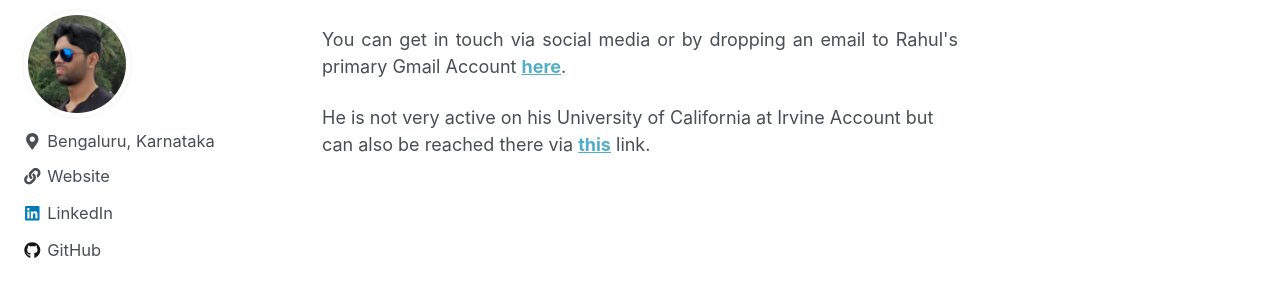
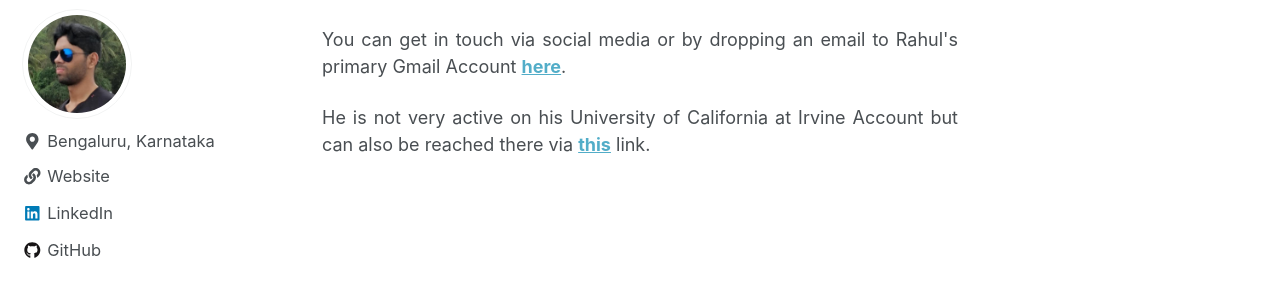
Before and after one commit to gopalrahulrg/gopalrahulrg.github.io, a Jekyll site: the page built from _pages/contact.html, in a window 1280 px wide. Shown: the part 135-435 px from the top of the page. Built offline with Jekyll 4.4.1, drawn with Linux system fonts in a browser that asks for light colours; nearby versions of some CDN libraries.

Commit message:
Update contact.html

```diff
--- a/_pages/contact.html
+++ b/_pages/contact.html
@@ -6,4 +6,4 @@ header:
 
 <font size="4"><p style='text-align: justify;'>You can get in touch via social media or by dropping an email to Rahul's primary Gmail Account <a href=mailto:"gopalrahul.rg@gmail.com"><b>here</b></a>.</p>
 
-<p>He is not very active on his University of California at Irvine Account but can also be reached there via <a href=mailto:"rahulg@uci.edu"><b>this</b></a> link.</p>
+<p style='text-align: justify;'>He is not very active on his University of California at Irvine Account but can also be reached there via <a href=mailto:"rahulg@uci.edu"><b>this</b></a> link.</p>
```
